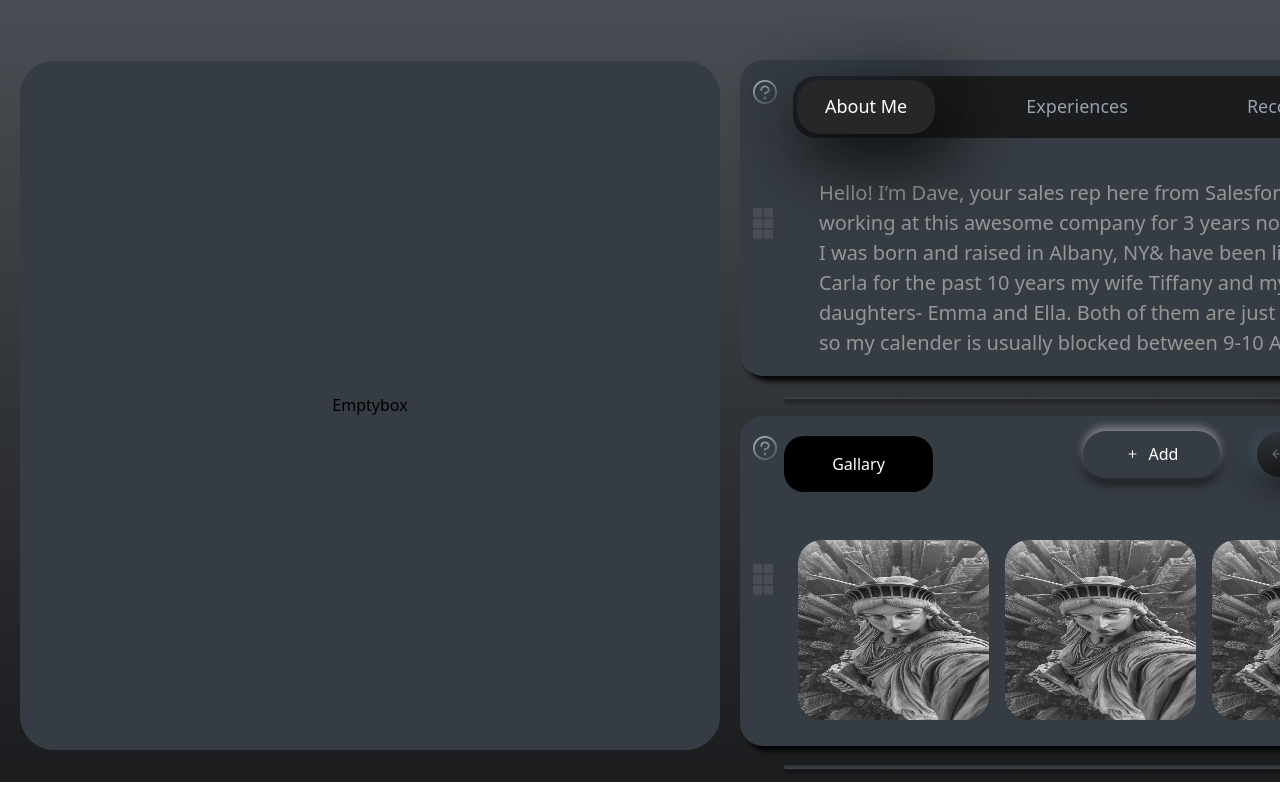
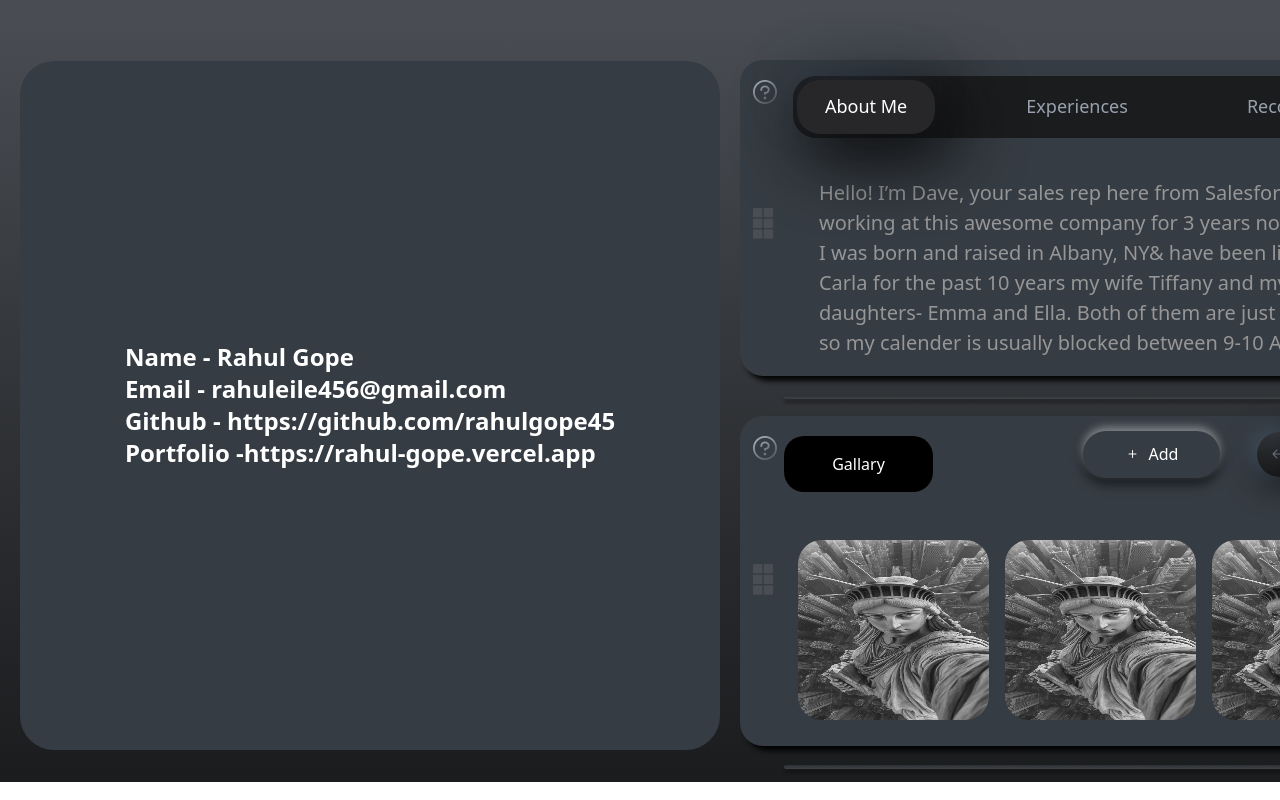
Before and after one commit to rahulgope45/Lunacal-assignment, a React (Vite) app: page / in a window 1280 px wide. Shown: the top 800 px of the page. Built offline with nearby package versions, Linux system fonts and the light colour scheme.

Commit message:
Added credentials

```diff
--- a/src/component/Emptybox.jsx
+++ b/src/component/Emptybox.jsx
@@ -5,7 +5,12 @@ function Emptybox() {
     <div
     className='bg-[#363C43]  from-[#4A4E54] to-[#1b1c1e] w-[700px] h-[689px] mt-7 rounded-[34px] flex items-center justify-center'>
 
-      Emptybox
+      <p className='text-white font-bold text-2xl'>
+        Name - Rahul Gope <br/>
+        Email - rahuleile456@gmail.com <br/>
+        Github - https://github.com/rahulgope45 <br/>
+        Portfolio -https://rahul-gope.vercel.app
+      </p>
 
     </div>
   )
```
